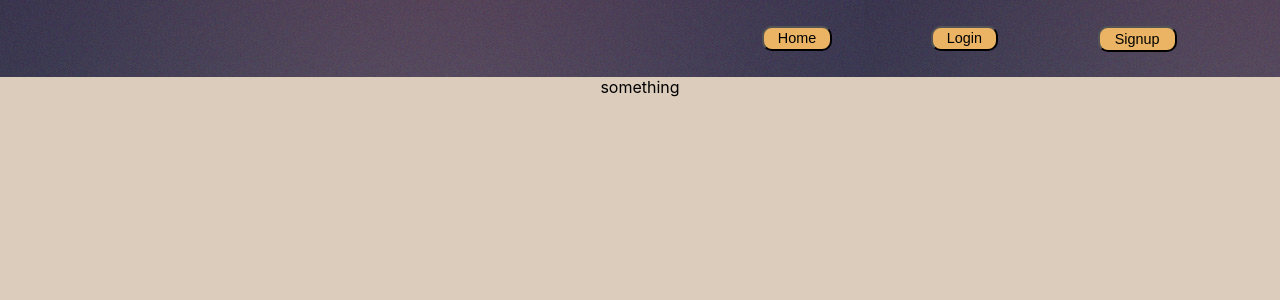
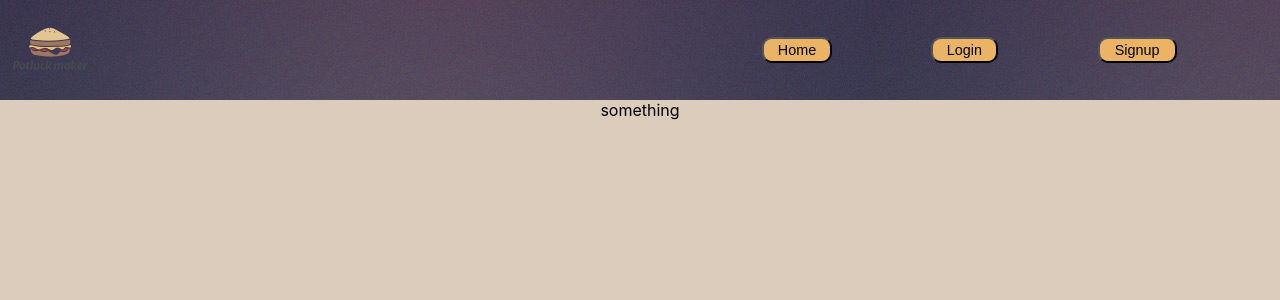
Before and after one commit to bw-potluck-planner-01/frontend, a React (Create React App) app: page /potluck/1 in a window 1280 px wide. Shown: the top 300 px of the page. Built offline with nearby package versions, Linux system fonts and the light colour scheme.

Commit message:
Included logo

```diff
--- a/src/components/Header.js
+++ b/src/components/Header.js
@@ -6,6 +6,7 @@ import {connect} from 'react-redux'
 import axiosWithAuth from '../utils/axiosWithAuth'
 import pic from '../assets/pic11.jpg'
 import {logoutTemp} from '../action/LoginAction'
+import logo from '../assets/logo-sndw.png'
 
 function Header (props) {
     const {token} = props
@@ -19,6 +20,7 @@ function Header (props) {
     }
 
     return <Heading>
+        <Logo src={logo} alt='logo' />
         <Headnav>
             <Link classname='null' to='/'><button>Home</button></Link>
             {token && <Link classname='null' to='/potluck'><button>Potlucks</button></Link>}
@@ -37,10 +39,15 @@ function mapStateToProps (state){
 
 export default connect (mapStateToProps, {logoutTemp})(Header)
 
+const Logo = styled.img`
+    width: 100px;
+`
+
 const Headnav = styled.nav`
     width: 40%;
     display: flex;
     justify-content: space-around;
+    align-items: center;
     margin: 2% 5%;
     button{
       padding-top:5%;
@@ -58,6 +65,6 @@ const Headnav = styled.nav`
 
 const Heading = styled.header`
     display: flex;
-    justify-content: flex-end;
+    justify-content: space-between;
     background: url(${pic})
 `
```
